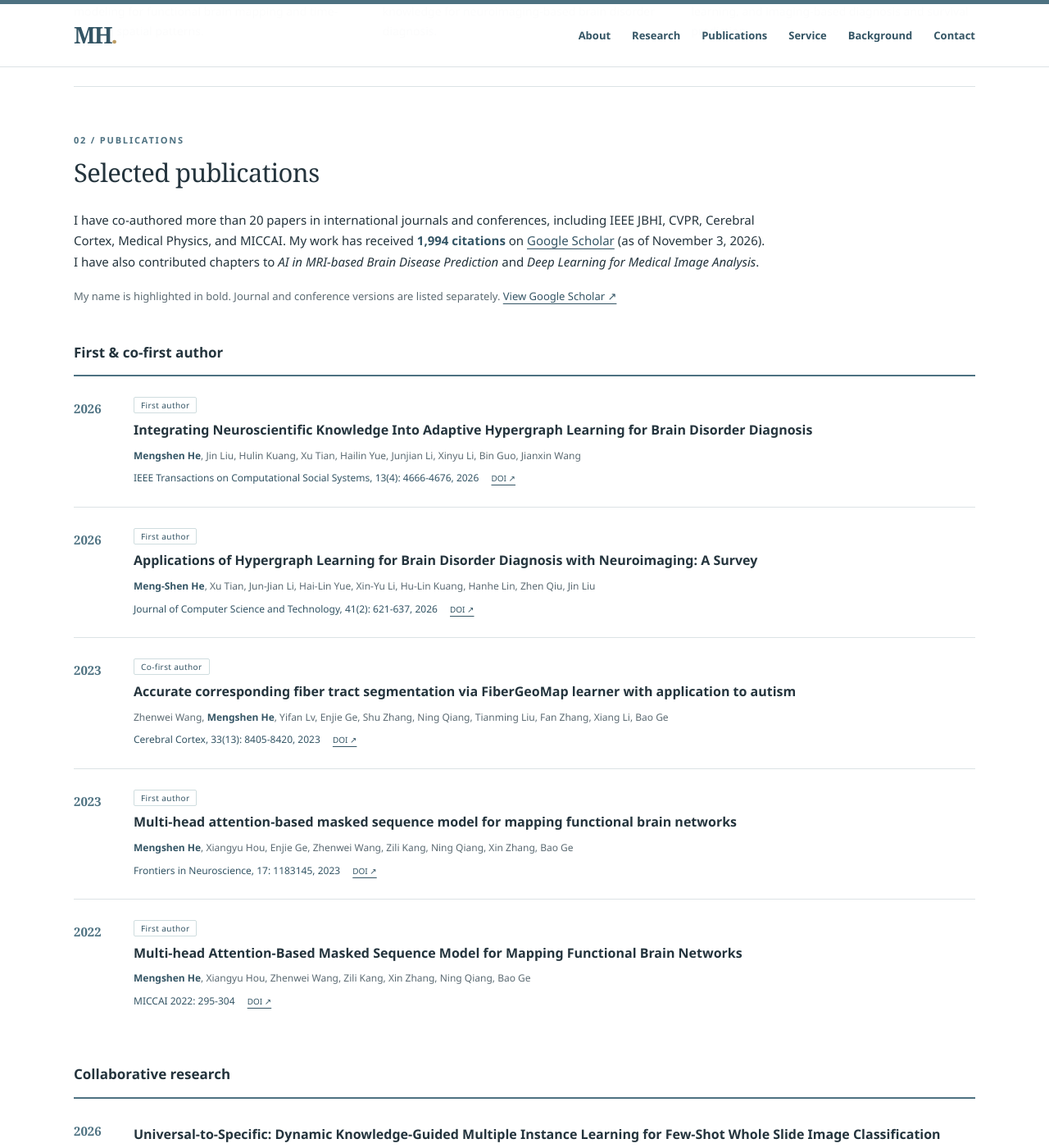
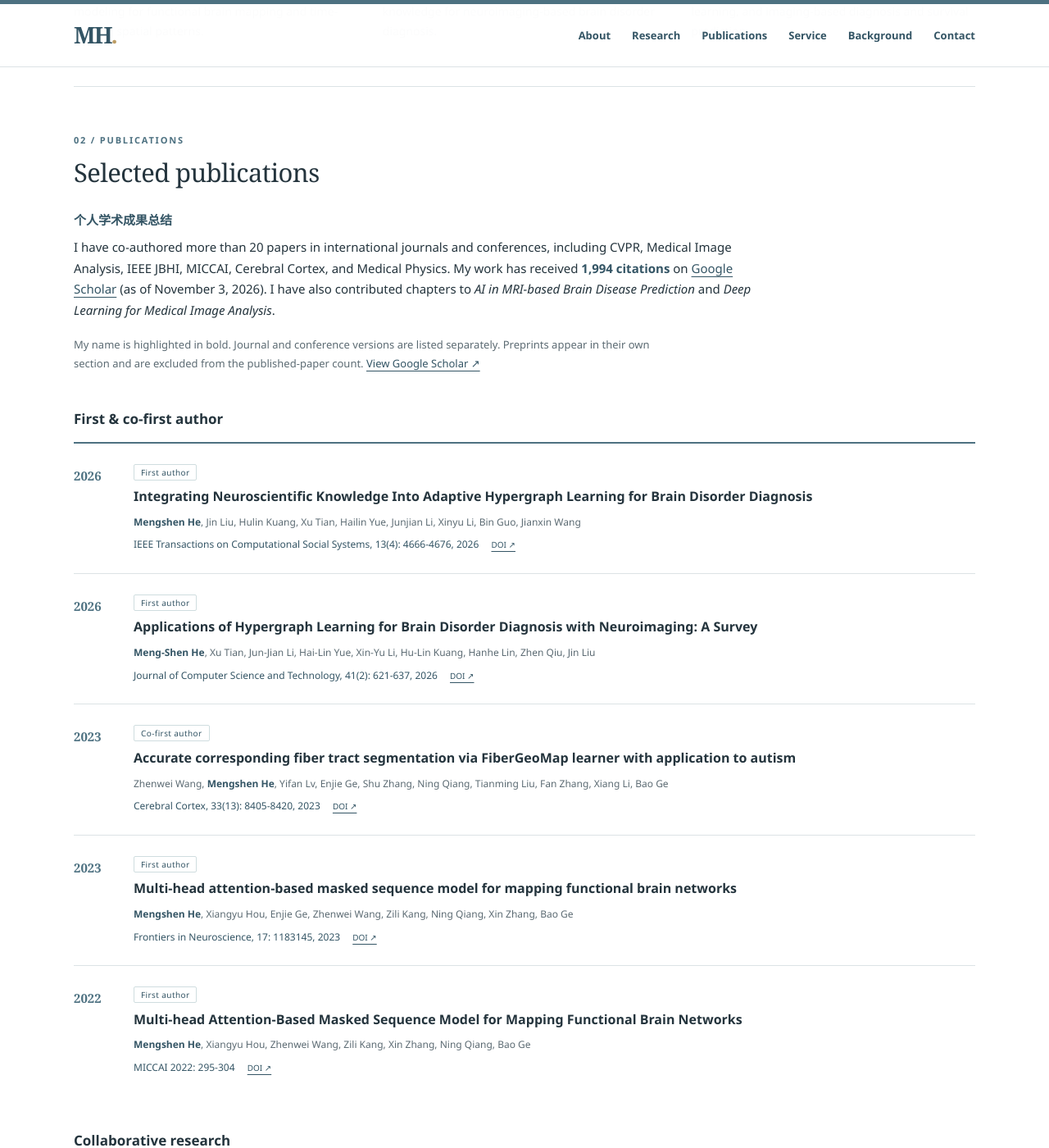
Before and after one commit to hems354/hems354.github.io, a Jekyll site: the page built from index.md, in a window 1280 px wide and 1400 px high, scrolled down 1040 px. Shown: the whole window at 82% size. Built offline with Jekyll 4.4.1, drawn with Linux system fonts in a browser that asks for light colours; some of the changed text lies outside the part shown.

Commit message:
Complete verified publications and separate preprint versions

```diff
--- a/assets/css/profile.css
+++ b/assets/css/profile.css
@@ -44,6 +44,7 @@ h2{font-family:Georgia,"Microsoft YaHei",serif;font-weight:500;letter-spacing:-.
 .research-grid p{font-size:14px;color:var(--muted);margin:0}
 .section-intro{font-size:13px;color:var(--muted);max-width:720px;margin-bottom:30px}
 .publication-summary{font-size:15px;max-width:850px;margin-bottom:18px}
+.summary-label{font-size:15px;font-weight:600;color:var(--accent-dark);margin-bottom:8px}
 .publication-summary strong{color:var(--accent-dark)}
 .group-title{font-size:17px;font-weight:600;padding:13px 0;border-bottom:2px solid var(--accent);margin:28px 0 0}
 .publications{list-style:none;padding:0;margin:0}
@@ -58,6 +59,7 @@ h2{font-family:Georgia,"Microsoft YaHei",serif;font-weight:500;letter-spacing:-.
 .authors{font-size:12px;line-height:1.8;color:var(--muted);margin-bottom:7px}
 .authors strong{color:var(--accent-dark);font-weight:700}
 .venue{font-size:12px;color:var(--accent-dark);margin-bottom:0}
+.version-note{font-size:12px;color:var(--muted);margin:10px 0 0}
 .doi{font-size:10px;margin-left:12px;white-space:nowrap}
 .chapter-contributions{font-size:12px;color:var(--muted);padding-left:18px;margin:8px 0 12px}
 .chapter-contributions li{margin-bottom:4px}
--- a/index.md
+++ b/index.md
@@ -37,8 +37,9 @@ description: Ph.D. student at Central South University. Research in brain networ
 
 <section id="publications" class="section" aria-labelledby="publications-title">
   <div class="section-heading"><p class="section-number">02 / PUBLICATIONS</p><h2 id="publications-title">Selected publications</h2></div>
-  <p class="publication-summary">I have co-authored more than 20 papers in international journals and conferences, including IEEE JBHI, CVPR, Cerebral Cortex, Medical Physics, and MICCAI. My work has received <strong>1,994 citations</strong> on <a href="https://scholar.google.com/citations?user=B_5iPLgAAAAJ&amp;hl=en">Google Scholar</a> (as of November 3, 2026). I have also contributed chapters to <em>AI in MRI-based Brain Disease Prediction</em> and <em>Deep Learning for Medical Image Analysis</em>.</p>
-  <p class="section-intro">My name is highlighted in bold. Journal and conference versions are listed separately. <a href="https://scholar.google.com/citations?user=B_5iPLgAAAAJ&amp;hl=en">View Google Scholar ↗</a></p>
+  <p class="summary-label" lang="zh-CN">个人学术成果总结</p>
+  <p class="publication-summary">I have co-authored more than 20 papers in international journals and conferences, including CVPR, Medical Image Analysis, IEEE JBHI, MICCAI, Cerebral Cortex, and Medical Physics. My work has received <strong>1,994 citations</strong> on <a href="https://scholar.google.com/citations?user=B_5iPLgAAAAJ&amp;hl=en">Google Scholar</a> (as of November 3, 2026). I have also contributed chapters to <em>AI in MRI-based Brain Disease Prediction</em> and <em>Deep Learning for Medical Image Analysis</em>.</p>
+  <p class="section-intro">My name is highlighted in bold. Journal and conference versions are listed separately. Preprints appear in their own section and are excluded from the published-paper count. <a href="https://scholar.google.com/citations?user=B_5iPLgAAAAJ&amp;hl=en">View Google Scholar ↗</a></p>
   <h3 class="group-title">First &amp; co-first author</h3>
   <ol class="publications">
   <li class="publication">
@@ -82,6 +83,18 @@ description: Ph.D. student at Central South University. Research in brain networ
   </li>
   <li class="publication">
     <div class="pub-meta"><span>2026</span></div>
+    <h4><a href="https://doi.org/10.1016/j.media.2026.104278">Dispersion-to-consolidation: Consolidating dispersed semantics via context-aware clustering for whole slide image analysis</a></h4>
+    <p class="authors">Junjian Li, Hulin Kuang, Jin Liu, <strong>Mengshen He</strong>, Hailin Yue, Jianxin Wang</p>
+    <p class="venue">Medical Image Analysis, 114: 104278, 2026 <a class="doi" href="https://doi.org/10.1016/j.media.2026.104278">DOI ↗</a></p>
+  </li>
+  <li class="publication">
+    <div class="pub-meta"><span>2026</span></div>
+    <h4><a href="https://doi.org/10.1007/978-3-032-38059-3_8">ConVL: Interpretable Concept-Guided Vision-Language MIL for Survival Analysis in Whole Slide Images</a></h4>
+    <p class="authors">Junjian Li, Hulin Kuang, Jin Liu, Hailin Yue, <strong>Mengshen He</strong>, Xinyu Li, Jianxin Wang</p>
+    <p class="venue">MICCAI 2026: 76-86 <a class="doi" href="https://doi.org/10.1007/978-3-032-38059-3_8">DOI ↗</a></p>
+  </li>
+  <li class="publication">
+    <div class="pub-meta"><span>2026</span></div>
     <h4><a href="https://doi.org/10.1109/jbhi.2025.3619935">Customized SAM-Med3D With Multi-View Representation Fusion and Age-Grade Stratified Loss for Glioma Survival Risk Prediction</a></h4>
     <p class="authors">Xinyu Li, Hulin Kuang, Jin Liu, Lanlan Wang, Pengcheng Shu, <strong>Mengshen He</strong>, Jianxin Wang</p>
     <p class="venue">IEEE Journal of Biomedical and Health Informatics, 30(5): 4260-4273, 2026 <a class="doi" href="https://doi.org/10.1109/jbhi.2025.3619935">DOI ↗</a></p>
@@ -97,6 +110,12 @@ description: Ph.D. student at Central South University. Research in brain networ
     <h4><a href="https://doi.org/10.1007/978-3-032-04927-8_36">MiCo: Multiple Instance Learning with Context-Aware Clustering for Whole Slide Image Analysis</a></h4>
     <p class="authors">Junjian Li, Jin Liu, Hulin Kuang, Hailin Yue, <strong>Mengshen He</strong>, Jianxin Wang</p>
     <p class="venue">MICCAI 2025: 376-385 <a class="doi" href="https://doi.org/10.1007/978-3-032-04927-8_36">DOI ↗</a></p>
+  </li>
+  <li class="publication">
+    <div class="pub-meta"><span>2025</span></div>
+    <h4><a href="https://doi.org/10.1007/978-3-032-05162-2_10">Bipartite Patient-Modality Graph Learning with Event-Conditional Modelling of Censoring for Cancer Survival Prediction</a></h4>
+    <p class="authors">Hailin Yue, Hulin Kuang, Jin Liu, Junjian Li, Lanlan Wang, <strong>Mengshen He</strong>, Jianxin Wang</p>
+    <p class="venue">MICCAI 2025: 98-108 <a class="doi" href="https://doi.org/10.1007/978-3-032-05162-2_10">DOI ↗</a></p>
   </li>
   <li class="publication">
     <div class="pub-meta"><span>2025</span></div>
@@ -138,7 +157,7 @@ description: Ph.D. student at Central South University. Research in brain networ
     <div class="pub-meta"><span>2023</span></div>
     <h4><a href="https://doi.org/10.1016/j.metrad.2023.100017">Summary of ChatGPT-Related research and perspective towards the future of large language models</a></h4>
     <p class="authors">Yiheng Liu, Tianle Han, Siyuan Ma, Jiayue Zhang, Yuanyuan Yang, Jiaming Tian, Hao He, Antong Li, <strong>Mengshen He</strong>, Zhengliang Liu, Zihao Wu, Lin Zhao, Dajiang Zhu, Xiang Li, Ning Qiang, Dingang Shen, Tianming Liu, Bao Ge</p>
-    <p class="venue">Meta-Radiology, 1(2): 100017, 2023 <a class="doi" href="https://doi.org/10.1016/j.metrad.2023.100017">DOI ↗</a></p>
+    <p class="venue">Meta-Radiology, 1(2): 100017, 2023 <a class="doi" href="https://doi.org/10.1016/j.metrad.2023.100017">DOI ↗</a><a class="doi" href="https://arxiv.org/abs/2304.01852">arXiv version ↗</a></p>
   </li>
   <li class="publication">
     <div class="pub-meta"><span>2022</span></div>
@@ -153,7 +172,7 @@ description: Ph.D. student at Central South University. Research in brain networ
     <p class="venue">中南大学学报（医学版）, 47(8): 981-993, 2022 <a class="doi" href="https://doi.org/10.11817/j.issn.1672-7347.2022.220376">DOI ↗</a></p>
   </li>
   </ol>
-  <h3 class="group-title">Books &amp; book chapters</h3>
+  <h3 class="group-title" id="books">Books &amp; book chapters</h3>
   <ol class="publications">
   <li class="publication">
     <div class="pub-meta"><span>2026</span><span class="role">Contributing author</span></div>
@@ -172,6 +191,22 @@ description: Ph.D. student at Central South University. Research in brain networ
     <p class="authors">Contributed chapter 14: <a href="https://doi.org/10.1016/b978-0-32-385124-4.00025-8">Deep learning in functional brain mapping and associated applications</a></p>
     <p class="authors">Ning Qiang, Qinglin Dong, Heng Huang, Han Wang, Shijie Zhao, Xintao Hu, Qing Li, Wei Zhang, Yiheng Liu, <strong>Mengshen He</strong>, Bao Ge, Lin Zhao, Zihao Wu, Lu Zhang, Steven Xu, Dajiang Zhu, Xi Jiang, Tianming Liu</p>
     <p class="venue">Elsevier, 2nd edition · Chapter 14: 395-423, 2024 · ISBN 9780323851244 <a class="doi" href="https://doi.org/10.1016/b978-0-32-385124-4.00025-8">Chapter DOI ↗</a></p>
+  </li>
+  </ol>
+  <h3 class="group-title" id="preprints">Preprints</h3>
+  <ol class="publications">
+  <li class="publication">
+    <div class="pub-meta"><span>2025</span><span class="role">Preprint</span></div>
+    <h4><a href="https://arxiv.org/abs/2507.21922">SwinECAT: A Transformer-based fundus disease classification model with Shifted Window Attention and Efficient Channel Attention</a></h4>
+    <p class="authors">Peiran Gu, Teng Yao, <strong>Mengshen He</strong>, Fuhao Duan, Feiyan Liu, RenYuan Peng, Bao Ge</p>
+    <p class="venue">arXiv:2507.21922, 2025 <a class="doi" href="https://arxiv.org/abs/2507.21922">arXiv ↗</a></p>
+  </li>
+  <li class="publication">
+    <div class="pub-meta"><span>2022</span><span class="role">Preprint</span></div>
+    <h4><a href="https://arxiv.org/abs/2205.09576">Discovering Dynamic Functional Brain Networks via Spatial and Channel-wise Attention</a></h4>
+    <p class="authors">Yiheng Liu, Enjie Ge, <strong>Mengshen He</strong>, Zhengliang Liu, Shijie Zhao, Xintao Hu, Dajiang Zhu, Tianming Liu, Bao Ge</p>
+    <p class="venue">arXiv:2205.09576, 2022 <a class="doi" href="https://arxiv.org/abs/2205.09576">arXiv ↗</a></p>
+    <p class="version-note">An expanded journal version appeared as <a href="https://doi.org/10.1088/1741-2552/ad2cea">Mapping dynamic spatial patterns of brain function with spatial-wise attention</a> in Journal of Neural Engineering (2024).</p>
   </li>
   </ol>
 </section>
```
